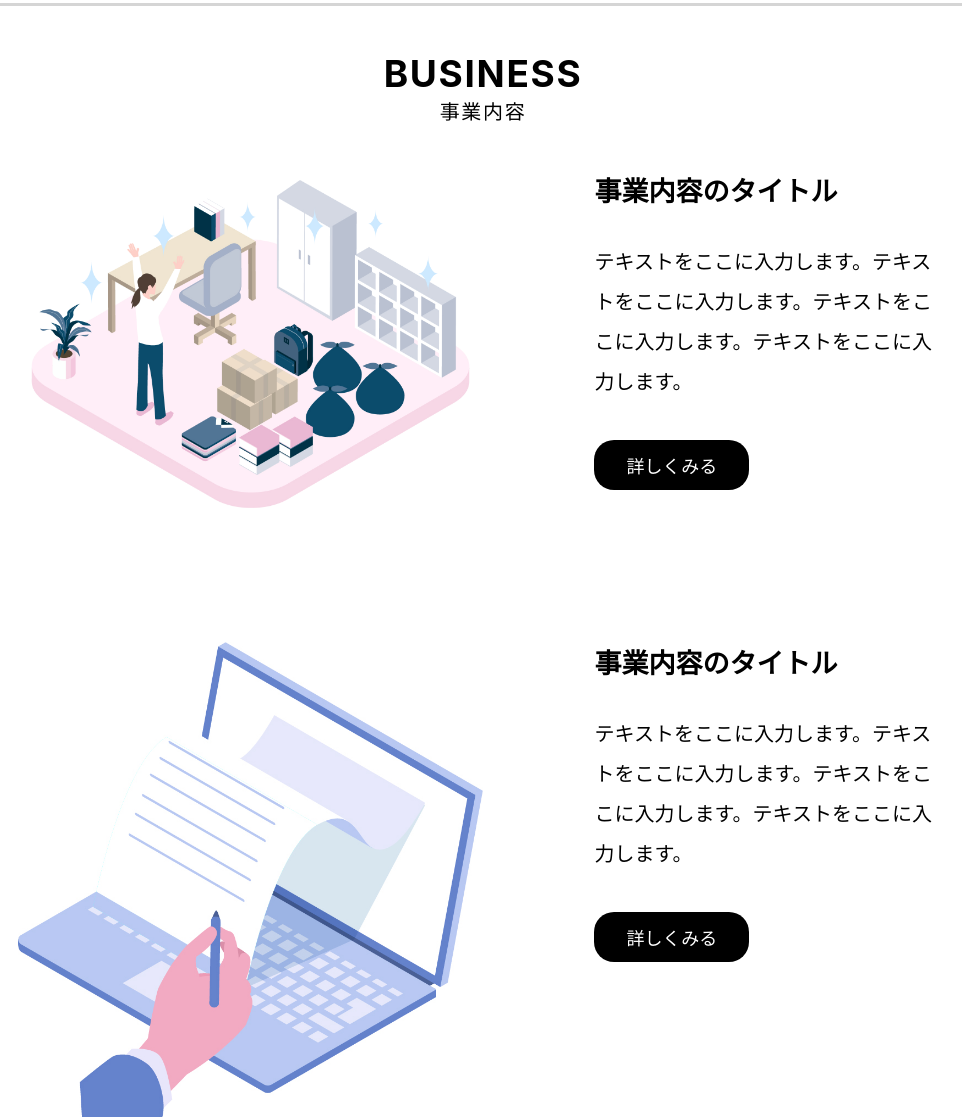
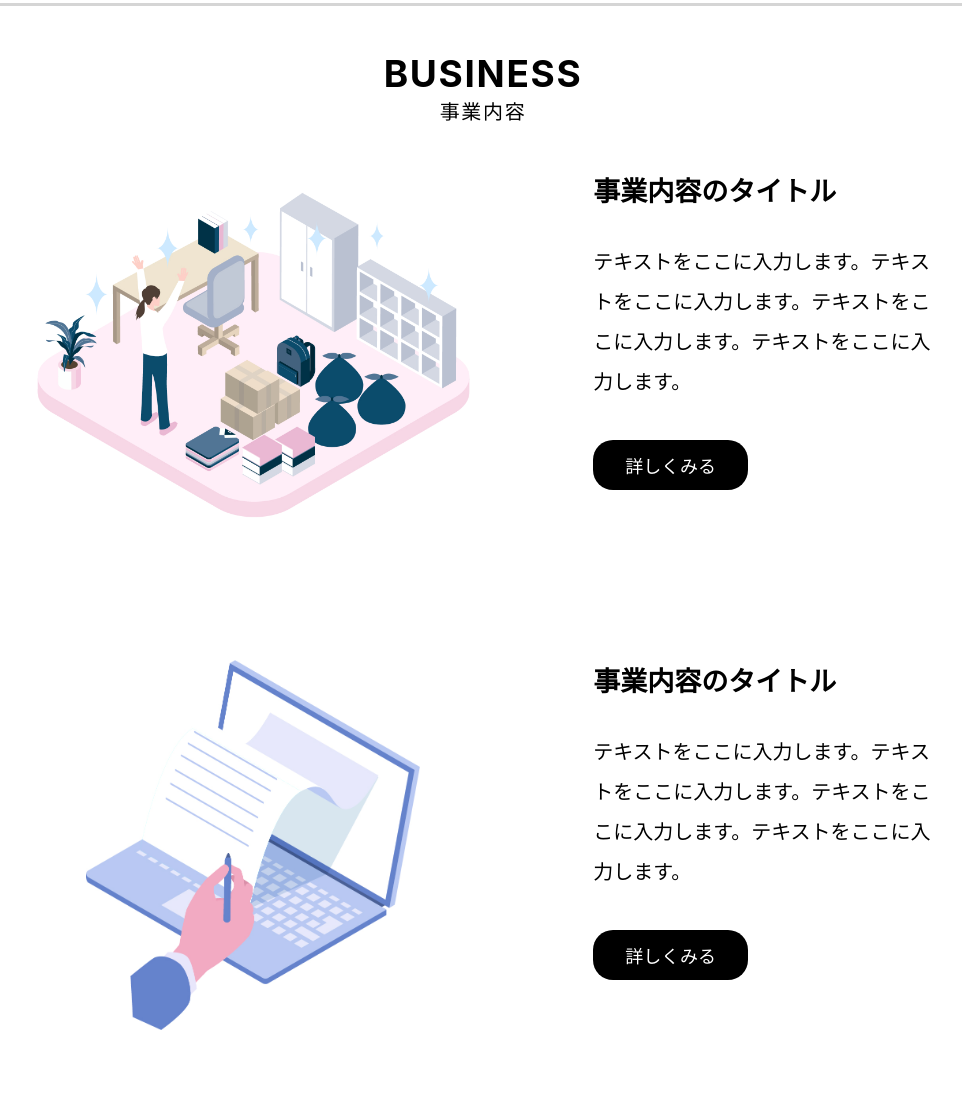
Before and after one commit to haruki0622/rush-demo-site, a plain HTML site: page index.html in a window 1280 px wide. Shown: the part 1615-2732 px from the top of the page, without its empty margins (157-1119 px from the left). Drawn offline with Linux system fonts and the light colour scheme.

Commit message:
fixed image-layout

```diff
--- a/css/style.css
+++ b/css/style.css
@@ -136,7 +136,6 @@ img {
 
 .feature-list {
   display: flex;
-  gap: 17px;
   justify-content: space-between;
 }
 
@@ -181,7 +180,7 @@ img {
 }
 
 .business-item {
-  width: 82.95%;
+  width: 82%;
   display: flex;
   justify-content: space-between;
   row-gap: 120px;
@@ -189,6 +188,13 @@ img {
 
 .business-item-img {
   width: 50%;
+  height: 370px;
+}
+
+.business-item-img img {
+  width: 100%;
+  height: 100%;
+  object-fit: contain;
 }
 
 .business-item-body {
```
